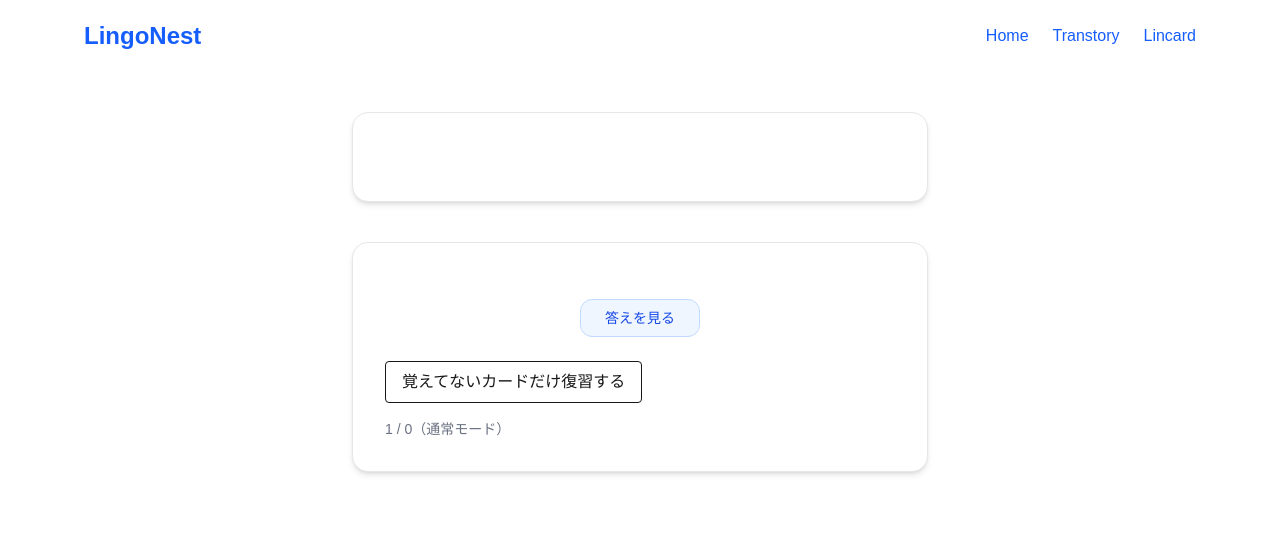
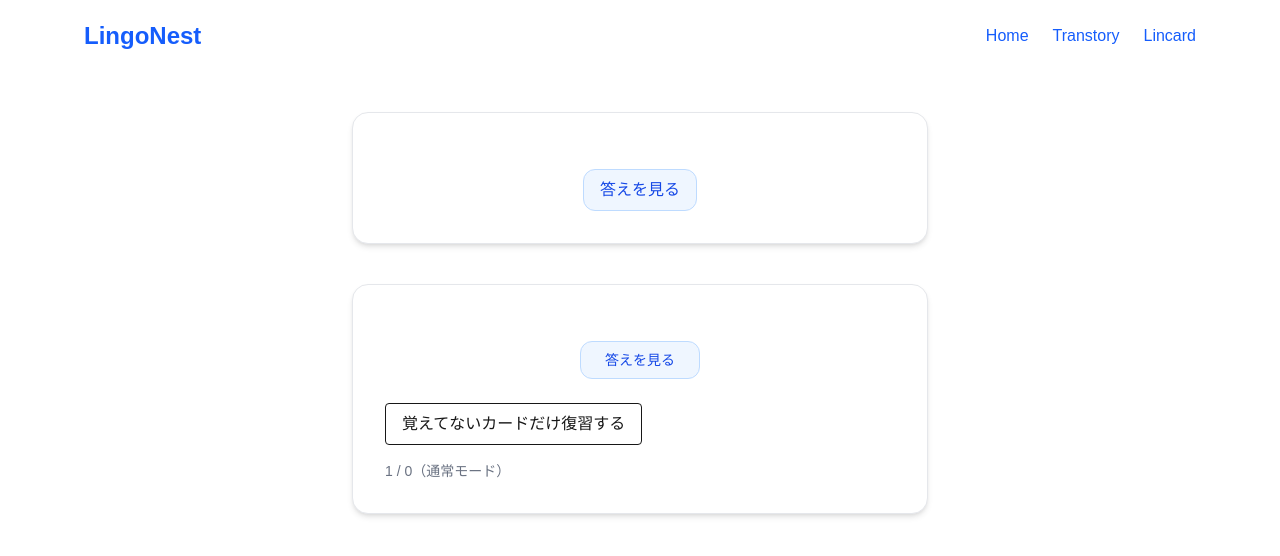
Before and after one commit to kodai-Java/lingo-nest, a Next.js app: page /lincard in a window 1280 px wide. Shown: the top 556 px of the page. Built offline with nearby package versions, Linux system fonts and the light colour scheme.

Commit message:
日本語の表示非表示を切り替え

```diff
--- a/app/lincard/FlashcardViewer/Flashcard/index.tsx
+++ b/app/lincard/FlashcardViewer/Flashcard/index.tsx
@@ -1,13 +1,58 @@
-import React from 'react'
+import React, { useState } from 'react'
+import { AnswerButton } from '../AnswerButton'
+import { useEnglishJapaneseWordTable } from '@/app/transtory/Transtory/EnglishHistory/hooks'
 
-type FlashcardProps = {}
 /**
  * 表面(英語)と裏面(日本語)を切り替えて表示
  */
-export const Flashcard: React.FC<FlashcardProps> = ({}) => {
+export const Flashcard: React.FC = () => {
+  // 英語のフレーズと日本語訳を受け取る
+  const { enAndJaWordRows } = useEnglishJapaneseWordTable()
+  const [current, setCurrent] = useState(0)
+  const [showAnswer, setShowAnswer] = useState(false)
+  /**
+   * 今カードに表示させる英語と日本語のフレーズを受け取る
+   */
+  const currentCard = enAndJaWordRows && enAndJaWordRows[current]
+  /**
+   * 答えを表示するかどうか
+   */
+  const toggleAnswer = () => {
+    setShowAnswer((prev) => !prev)
+  }
   return (
     <div className="w-full max-w-xl p-8 bg-white rounded-2xl border border-gray-200 shadow-md transition-all duration-300 mx-auto my-10">
-      <p className="text-2xl font-semibold text-gray-900 mb-6 text-center"></p>
+      <p className="text-2xl font-semibold text-gray-900 mb-6 text-center">
+        {currentCard?.englishWord}
+      </p>
+      {showAnswer ? (
+        <>
+          <p className="text-xl text-gray-700 mb-8 text-center">{currentCard?.japaneseWord}</p>
+          <div className="flex justify-center gap-4">
+            <AnswerButton
+              className="bg-green-50 text-green-700 border-green-200 hover:bg-green-100"
+              onClick={toggleAnswer}
+            >
+              覚えた
+            </AnswerButton>
+            <AnswerButton
+              className="bg-red-50 text-red-700 border-red-200 hover:bg-red-100"
+              onClick={toggleAnswer}
+            >
+              覚えてない
+            </AnswerButton>
+          </div>
+        </>
+      ) : (
+        <div className="text-center">
+          <AnswerButton
+            className="bg-blue-50 text-blue-700 border-blue-200 hover:bg-blue-100"
+            onClick={toggleAnswer}
+          >
+            答えを見る
+          </AnswerButton>
+        </div>
+      )}
     </div>
   )
 }
```
